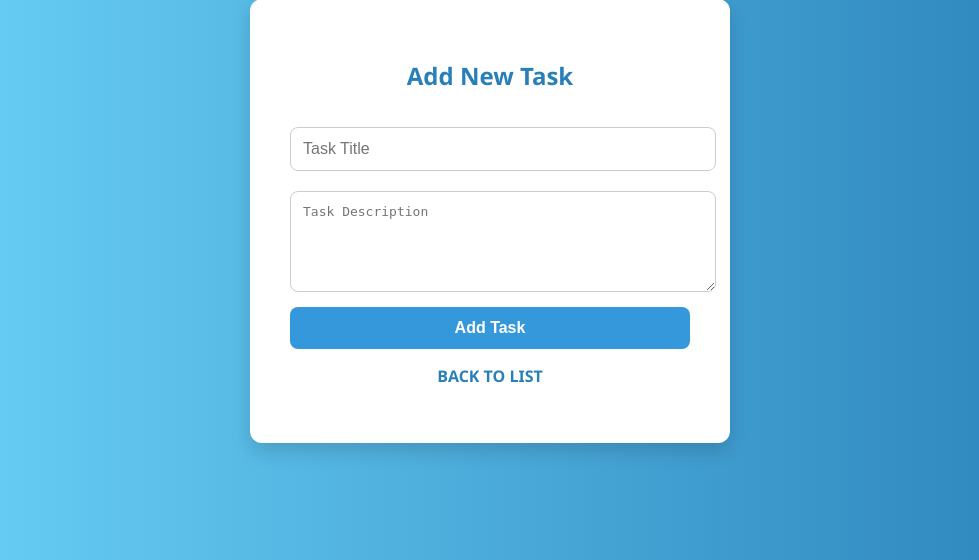
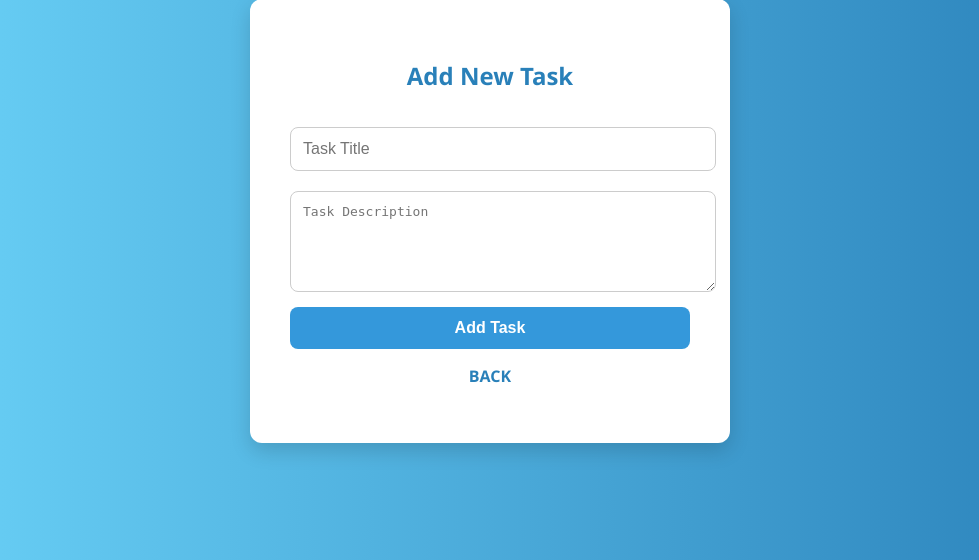
Before and after one commit to MaryamZahid2003A/Testing, a PHP site: page /add.php in a window 1280 px wide. Shown: the part 179-739 px from the top of the page, without its empty margins (150-1129 px from the left). Run offline with PHP 8.4, Linux system fonts and the light colour scheme; the visitor is signed in with stand-in values (Sample User, id 1); data that the repository does not hold is empty.

Commit message:
Update add.php

```diff
--- a/app/add.php
+++ b/app/add.php
@@ -130,7 +130,7 @@ if ($result->num_rows === 0) {
       <button type="submit">Add Task</button>
     </form>
     <div class="back-link">
-      <p><a href="index.php">BACK TO LIST</a></p>
+      <p><a href="index.php">BACK </a></p>
     </div>
   </div>
 </body>
```
